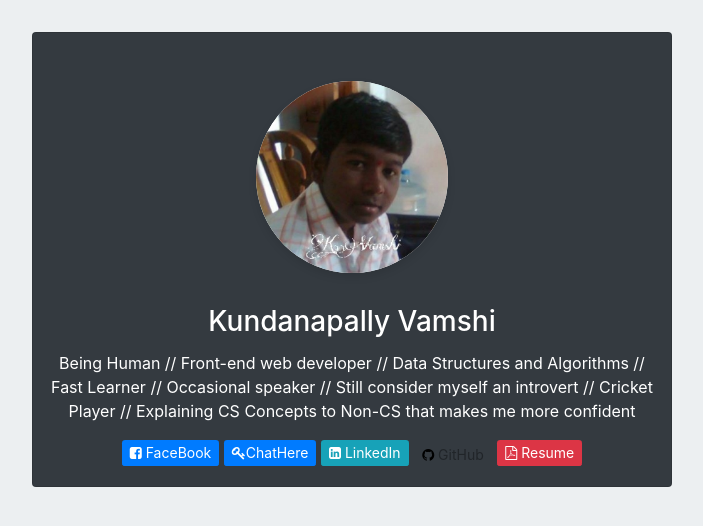
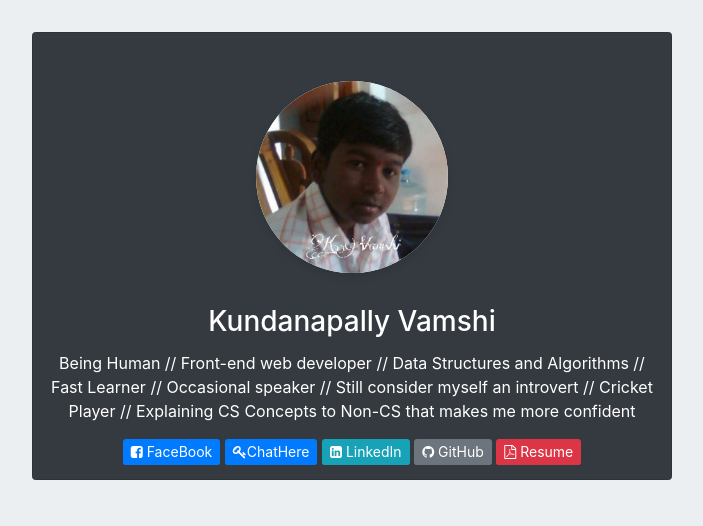
Before and after one commit to wamsi316/wamsi316.github.io, a plain HTML site: page index.html in a window 1280 px wide. Shown: the whole page, without its empty margins (288-991 px from the left). Drawn offline with nearby package versions, Linux system fonts and the light colour scheme.

Commit message:
Update index.html

```diff
--- a/index.html
+++ b/index.html
@@ -26,7 +26,7 @@
 				<a href="https://www.facebook.com/kundanapally.vamshi.7" target="_blank" class="btn-sm btn-primary"><i class="fa fa-facebook-square"></i> FaceBook</a>
 				<a href="https://keybase.io/vamshi232" target="_blank" class="btn-sm btn-primary"><i class="fa fa-key"></i>ChatHere</a>
 				<a href="https://www.linkedin.com/in/vamshi-kundanapally/" target="_blank" class="btn-sm btn-info"><i class="fa fa-linkedin-square"></i> LinkedIn</a>
-				<a href="https://github.com/kundanapallyvamshi" target="_blank" class="btn-sm btn"><i style="color: black" class="fa fa-github"></i> GitHub</a>
+				<a href="https://github.com/kundanapallyvamshi" target="_blank" class="btn-sm btn-secondary"><i style="color: white" class="fa fa-github"></i> GitHub</a>
 				<!--<a href="https://twitter.com/KundanapallyV" target="_blank" class="btn-sm btn-primary"><i class="fa fa-twitter-square"></i> Twitter</a>
 				<a href="https://www.youtube.com/channel/UCEjMJEg-F2ZA-sHHVr0FpkA" target="_blank" class="btn-sm btn-danger"><i class="fa fa-youtube-play"></i> Youtube</a>
 				--><a href="https://drive.google.com/file/d/1dey2HUJQJHew0D-_6lBD-tvxQ3MjDksz/view?usp=sharing" target="_blank" class="btn-sm btn-danger"><i style="color: white" class="fa fa-file-pdf-o"></i> Resume</a>
```
